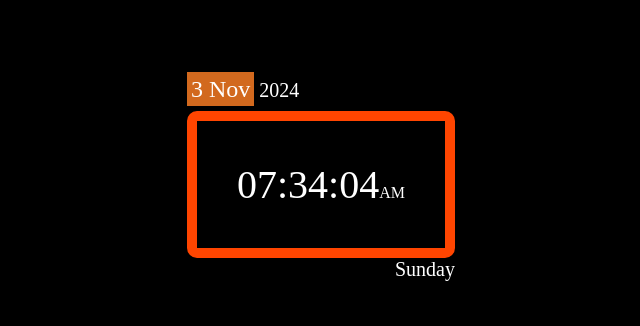
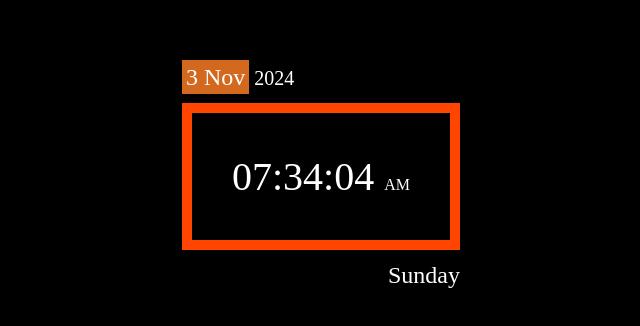
Before and after one commit to LandgeRushikesh/Digital-Watch, a plain HTML site: page index.html in a window 1280 px wide. Shown: the part 218-544 px from the top of the page, without its empty margins (319-959 px from the left). Drawn offline with Linux system fonts and the light colour scheme.

Commit message:
styling fixed

```diff
--- a/script.js
+++ b/script.js
@@ -23,7 +23,7 @@ let getTime = (hour,min,sec) =>{
     if(hour<10){
         hour = '0'+hour
     }
-    let str = `${hour}:${min}:${sec}<span id="indicator">${d}</span>`
+    let str = `${hour}:${min}:${sec} <span id="indicator">${d}</span>`
     time.innerHTML = str
 }
 
--- a/style.css
+++ b/style.css
@@ -15,7 +15,7 @@ body{
     color: white;
 }
 .watch *{
-    padding-bottom: 8px;
+    margin-bottom: 12px;
 }
 .date{
     text-align: left;
@@ -30,12 +30,11 @@ body{
     font-size: 40px;
     padding: 40px;
     border:10px solid orangered;
-    border-radius: 10px ;
 }
 #indicator{
     font-size: 16px;
 }
 .day{
     text-align: right;
-    font-size: 20px;
+    font-size: 24px;
 }
```
